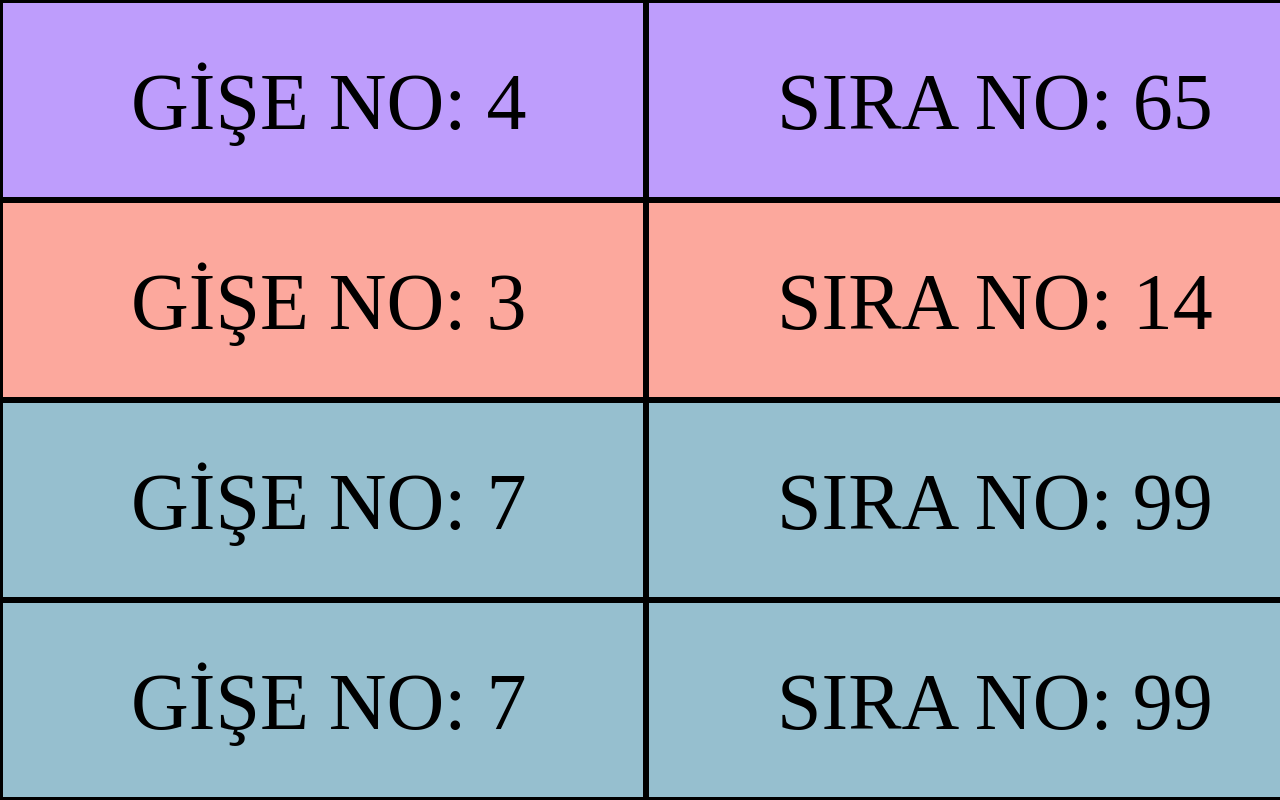
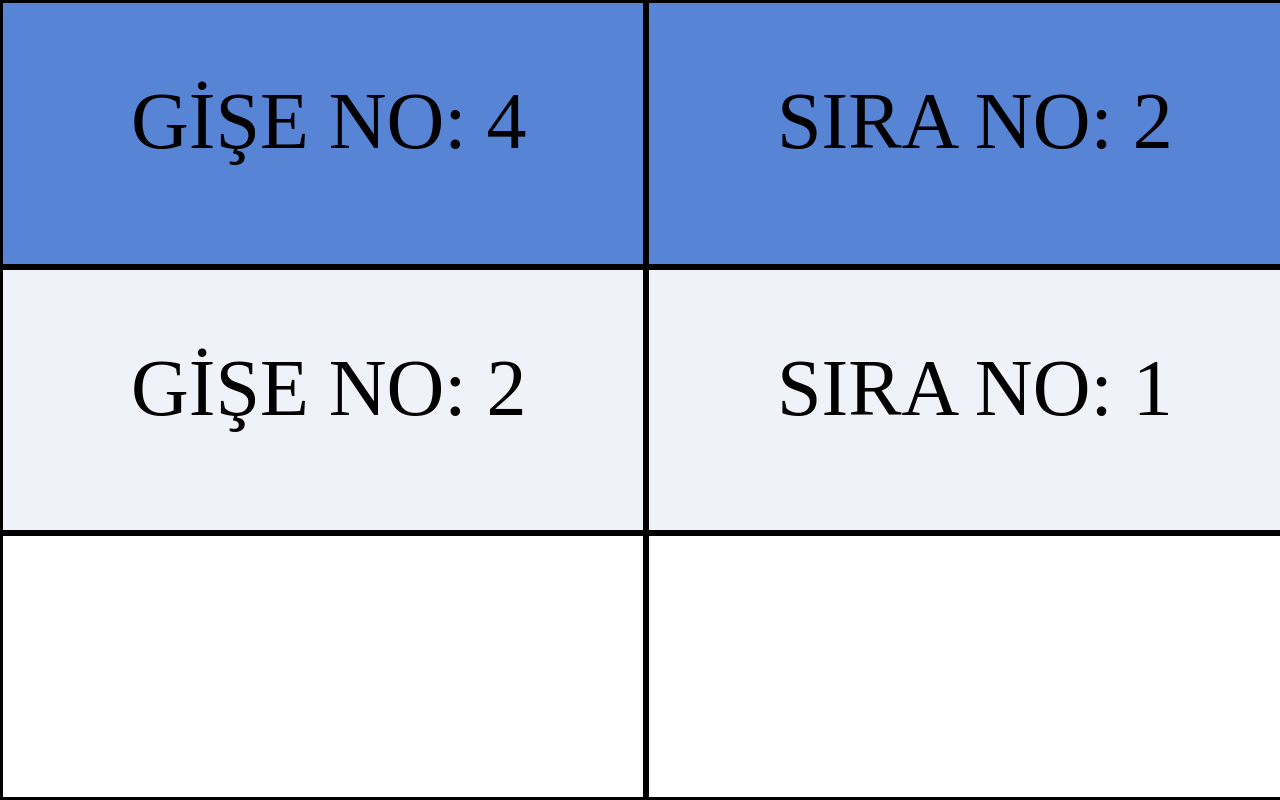
Before and after one commit to oyukruk/SampleWidgets, a plain HTML site: page qmatic_widget/index.html in a window 1280 px wide. Drawn offline with Linux system fonts and the light colour scheme.

Commit message:
randomized parameters
using randomized parameters from qmatic-simulator.js instead of mock-data-generator.js

```diff
--- a/qmatic_widget/index.html
+++ b/qmatic_widget/index.html
@@ -1,7 +1,6 @@
 <!DOCTYPE html>
   <head>
     <link rel="stylesheet" href="./main.css" />
-    <script src="js/mock-data-generator.js"></script>
     <script src="js/jquery-3.5.1.min.js"></script>
     <script src="js/moment.js"></script>
     <script src="js/qmatic-simulator.js"></script>
@@ -41,29 +40,34 @@
           console.log("Got new queue data");
           console.log(queueData);
 
-          var myGenerator = new MockDataGenerator();
+
 
           $("#main-container").html('');
           for (var II = queueArray.length; II > queueArray.length-4; II--) {
 
-            console.log( 'queueArray[II]:   ' + queueArray[II]);  //undefined??
 
-            var generatedObject = myGenerator.fetchRandomObject();
             var qDom = "";
-
-            console.log(generatedObject.menuContents);
+            var color = "";
 
             qDom = '<div class="tab" id="tab-'+II+'"><div id="booth'+II+'" class="booth" ><div class="boothText" id="boothText-'+II+'"></div></div><div class="qNum" id="qNum-'+II+'"><div class="qNumText" id="qNumText-'+II+'"></div></div></div>';
 
             console.log("appending:" + qDom);
             $("#main-container").append(qDom);
 
-            $("#tab-"+II).css("background-color",generatedObject.tabBackgroundColor);
-            $("#boothText-"+II).text("GİŞE NO: " + generatedObject.tabBooth);
-            $("#qNumText-"+II).text("SIRA NO: " + generatedObject.tabQNum);
+            if(queueArray[II-1].queueNo % 2 == 0) {
+              //$("#tab-"+II).css("background-color",rgb(150, 191, 207));
+              color = ' rgb(88, 132, 214)';
+            }
+
+            else {
+              //$("#tab-"+II).css("background-color",rgb(252, 168, 157));
+              color = ' rgb(239, 242, 248)';
+            }
+
+            $("#tab-"+II).css("background-color",color);
+            $("#boothText-"+II).text("GİŞE NO: " + queueArray[II-1].boothNo);
+            $("#qNumText-"+II).text("SIRA NO: " + queueArray[II-1].queueNo);
           }
-
-
 
         });
 
--- a/qmatic_widget/js/qmatic-simulator.js
+++ b/qmatic_widget/js/qmatic-simulator.js
@@ -51,7 +51,6 @@ QMaticSimulator.prototype.newQueueTick = function(){
         this.newQueueCallback(newQueueData)
     }
 
-
 }
 
 //returns a random number between 0 and (tabDataArray.length)
@@ -67,8 +66,6 @@ QMaticSimulator.prototype.start = function () {
     }
 
 
-
-
     console.log("QMatic Simulator started");
     this.timerId = setInterval(this.newQueueTick.bind(this),this.newQueueInterval);
 };
```
